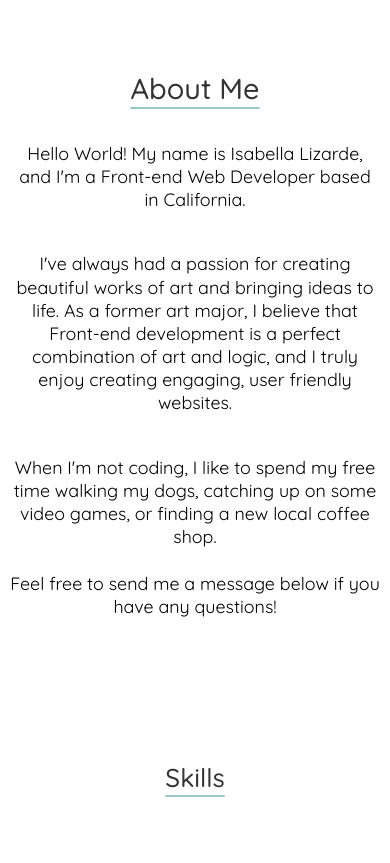
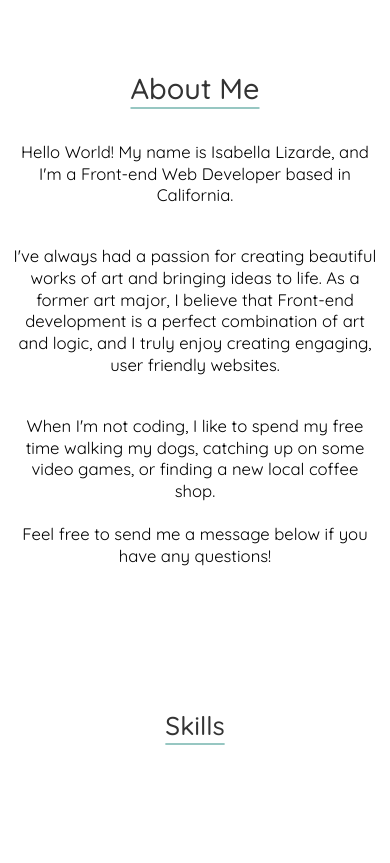
Before and after one commit to soybella/isabella-lizarde-portfolio, a React (Create React App) app: page / in a window 390 px wide. Shown: the part 860-1723 px from the top of the page. Built offline with nearby package versions, Linux system fonts and the light colour scheme; a web font is replaced by a local one.

Commit message:
Updated Main.css font-size for paragraph text

```diff
--- a/src/Main.css
+++ b/src/Main.css
@@ -15,7 +15,7 @@
 
 .Main .about-bio p {
   text-align: start;
-  font-size: clamp(1rem, 0.75rem + 1.5vw, 1.2rem);
+  font-size: clamp(1rem, 0.75rem + 1.2vw, 1.2rem);
   padding: 0.7em;
 }
 
```
